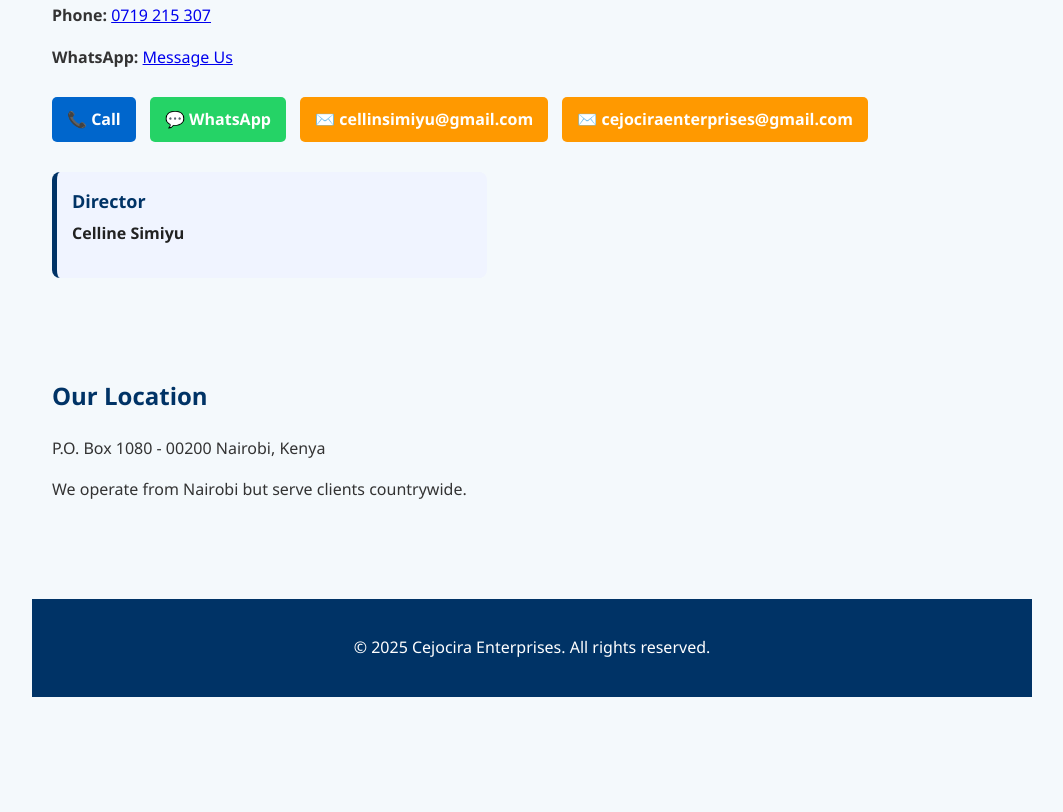
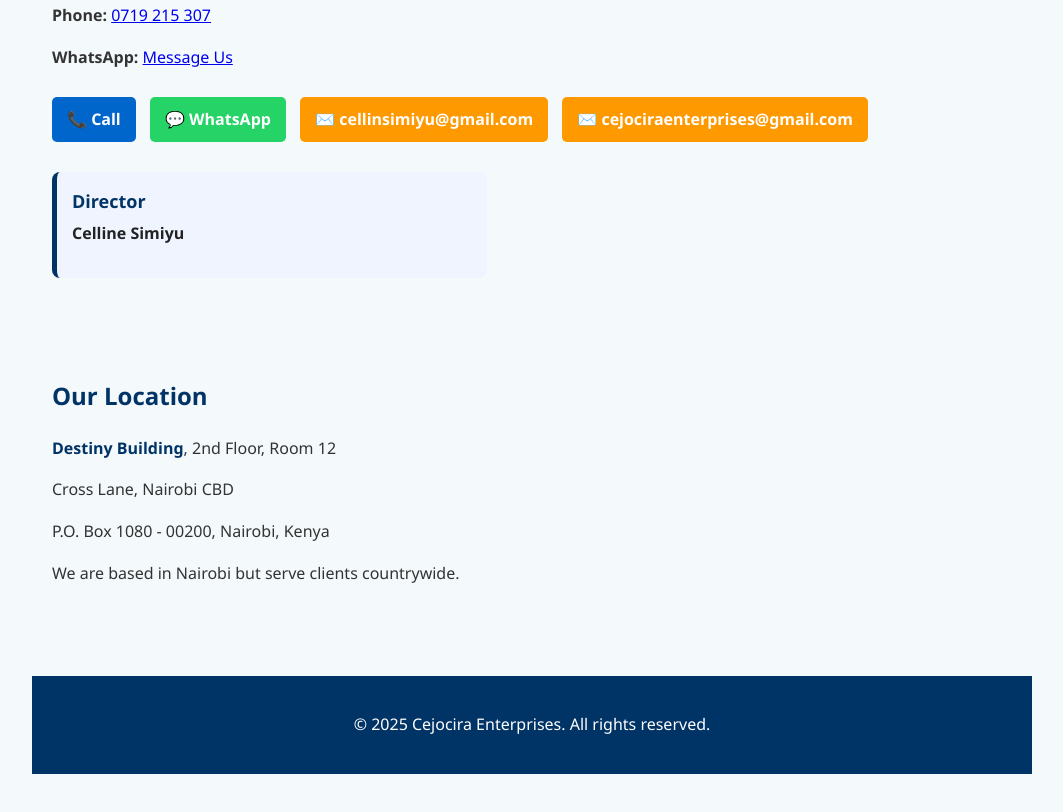
Before and after one commit to jiraniwebhub/Cejocira, a plain HTML site: page index.html in a window 1280 px wide. Shown: the part 3257-4069 px from the top of the page, without its empty margins (108-1171 px from the left). Before the commit the page ends 3994 px from the top, so only its background shows below. Drawn offline with Linux system fonts and the light colour scheme.

Commit message:
update in the locations part

```diff
--- a/index.html
+++ b/index.html
@@ -168,11 +168,14 @@
 
 
   <!-- Location -->
-  <section id="location" class="section">
-    <h2>Our Location</h2>
-    <p>P.O. Box 1080 - 00200 Nairobi, Kenya</p>
-    <p>We operate from Nairobi but serve clients countrywide.</p>
-  </section>
+ <section id="location" class="section">
+  <h2>Our Location</h2>
+  <p><strong>Destiny Building</strong>, 2nd Floor, Room 12</p>
+  <p>Cross Lane, Nairobi CBD</p>
+  <p>P.O. Box 1080 - 00200, Nairobi, Kenya</p>
+  <p>We are based in Nairobi but serve clients countrywide.</p>
+</section>
+
 
   <!-- Footer -->
   <footer>
--- a/style.css
+++ b/style.css
@@ -292,3 +292,12 @@
   margin-top: 5px;
   color: #222;
 }
+
+#location p {
+  margin-bottom: 10px;
+  font-size: 16px;
+  color: #333;
+}
+#location strong {
+  color: #003366;
+}
```
